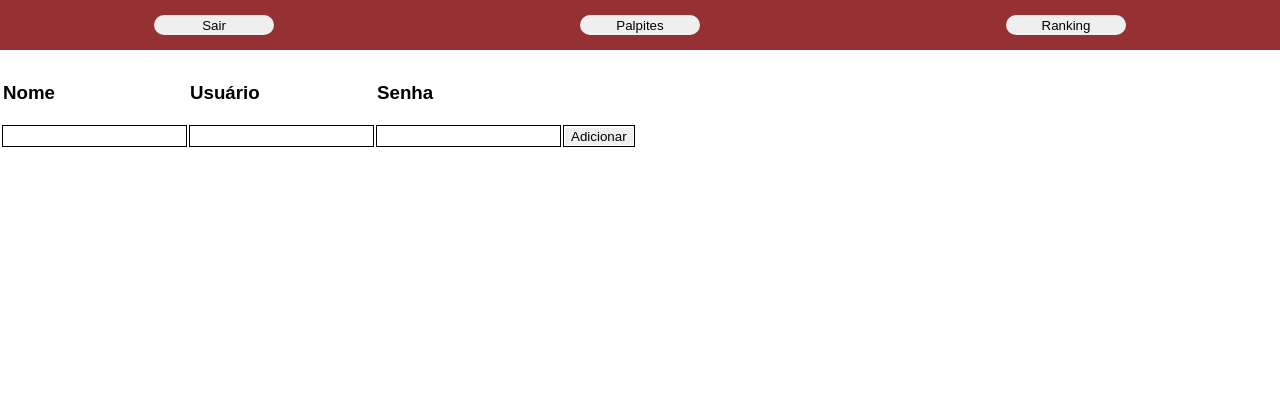
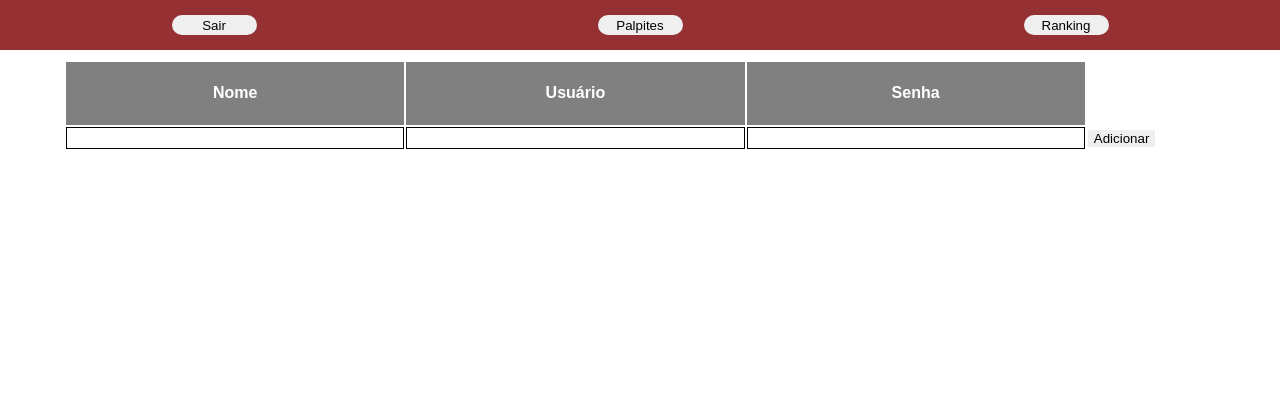
Before and after one commit to lfgodoi/world-cup-pool, a Flask app: page /management in a window 1280 px wide. Shown: the top 420 px of the page. Run offline with Flask 2, Linux system fonts and the light colour scheme; the visitor is signed in with stand-in values (Sample User, id 1); data that the repository does not hold is empty; some libraries are stand-ins or nearby versions.

```diff
--- a/app/static/styles.css
+++ b/app/static/styles.css
@@ -22,6 +22,7 @@ input {
     height: 50px;
     width: 100%;
     background-color: #953133;
+    display: flex;
 }
 
 .content {
@@ -105,7 +106,7 @@ input {
 .button-option {
     border-radius: 10px;
     height: 20px;
-    width: 120px;
+    width: 85px;
 }
 
 .button-option:hover {
@@ -181,3 +182,31 @@ input {
     color: black;
     cursor: auto;
 }
+
+.tr-header {
+    background-color: gray;
+    color: white;
+}
+
+.tr-odd {
+    background-color: white;
+}
+
+.tr-even {
+    background-color: #e7e4e0;
+}
+
+/* Management page */
+
+.table-users {
+    margin-left: 5%;
+    margin-right: 5%;
+    width: 90%;
+    text-align: center;
+    margin-bottom: 10px;
+}
+
+.td-button {
+    border: none;
+    text-align: left;
+}
--- a/app/templates/guesses.html
+++ b/app/templates/guesses.html
@@ -11,7 +11,7 @@
                     </form>
                 </td>
                 <td>
-                    <input class="button-option" id="button-save-guesses" type="submit" value="Salvar palpites">
+                    <input class="button-option" id="button-save-guesses" type="submit" value="Salvar">
                 </td>
                 <td>
                     <form action="/ranking" method="get">
--- a/app/templates/management.html
+++ b/app/templates/management.html
@@ -27,23 +27,23 @@
     <!-- User list area-->
     <div class="content">
         <table class="table-users" id="table-users">
-            <tr>
-                <td><h3>Nome</h3></td>
-                <td><h3>Usuário</h3></td>
-                <td><h3>Senha</h3></td>
+            <tr class="tr-header">
+                <td><h4>Nome</h4></td>
+                <td><h4>Usuário</h4></td>
+                <td><h4>Senha</h4></td>
             </tr>
             <tr>
                 <td class="td-ranking"><input type="text" id="input-add-name"></td>
                 <td class="td-ranking"><input type="text" id="input-add-username"></td>
                 <td class="td-ranking"><input type="text" id="input-add-password"></td>
-                <td class="td-ranking"><input type="button" id="button-add-user" value="Adicionar"></td>
+                <td class="td-button"><input type="button" id="button-add-user" value="Adicionar"></td>
             </tr>
             {% for user in users %}
                 <tr id="tr-user-{{ user['username'] }}">
                     <td class="td-ranking" id="td-name-{{ user['name'] }}">{{ user["name"] }}</td>
                     <td class="td-ranking" id="td-username-{{ user['username'] }}">{{ user["username"] }}</td>
                     <td class="td-ranking" id="td-password-{{ user['password'] }}">{{ user["password"] }}</td>
-                    <td class="td-ranking"><input type="button" class="button-delete-user" id="button-delete-{{ user['username'] }}" value="Excluir"></td>
+                    <td class="td-button"><input type="button" class="button-delete-user" id="button-delete-{{ user['username'] }}" value="Excluir"></td>
                 </tr>
             {% endfor %}
         </table>
```
Also changed, not shown: app/templates/ranking.html (+10 -6 lines).
